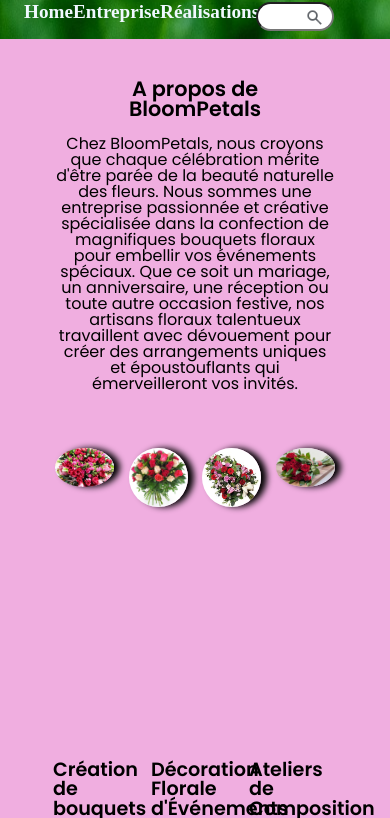
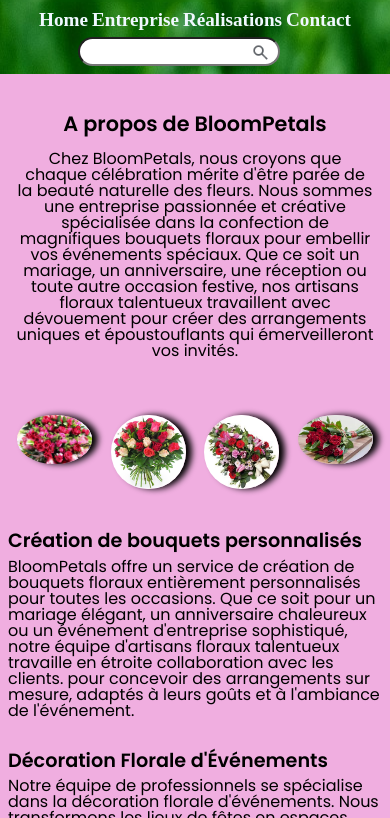
Before and after one commit to Bossola-Yannick/LaPlateforme, a plain HTML site: page Fleuriste/index.html in a window 390 px wide. Shown: the part 78-896 px from the top of the page. Drawn offline with Linux system fonts and the light colour scheme; a web font is replaced by a local one.

Commit message:
feat: :lipstick: add responsive disign

```diff
--- a/Fleuriste/styles/index.css
+++ b/Fleuriste/styles/index.css
@@ -37,3 +37,22 @@
   font-weight: 600;
   padding-bottom: 0.5rem;
 }
+
+/*----------------MEDIA QUERY-------------------*/
+
+@media screen and (max-width: 600px) {
+  .images {
+    padding-bottom: 0.3rem;
+  }
+  .cardImage {
+    height: 7rem;
+  }
+  .service {
+    flex-direction: column;
+    margin: 0;
+  }
+  .serviceItem {
+    width: 100%;
+    padding-bottom: 2rem;
+  }
+}
--- a/Fleuriste/styles/nav.css
+++ b/Fleuriste/styles/nav.css
@@ -62,4 +62,49 @@ main {
   padding: 0 3rem;
   background-color: rgb(240, 174, 224);
   cursor: default;
+  min-height: 77vh;
 }
+body {
+  display: flex;
+  flex-direction: column;
+  justify-content: space-between;
+}
+
+/*----------------MEDIA QUERY-------------------*/
+
+@media screen and (max-width: 600px) {
+  .under-title {
+    flex-direction: column;
+    padding-right: 0rem;
+  }
+  .nav-bar {
+    width: 90%;
+    margin: 0 auto;
+    padding: 0.5rem 0;
+  }
+  .search {
+    width: 60%;
+    margin: 0 auto;
+  }
+  main {
+    padding: 0 0.5rem;
+  }
+}
+@media screen and (max-width: 900px) {
+  .name-company {
+    width: 90%;
+  }
+  .under-title {
+    flex-direction: column;
+    padding-right: 0rem;
+  }
+  .nav-bar {
+    width: 80%;
+    margin: 0 auto;
+    padding: 0.5rem 0;
+  }
+  .search {
+    width: 60%;
+    margin: 0 auto;
+  }
+}
```
Also changed, not shown: Fleuriste/entreprise.html (+2 -2 lines), Fleuriste/styles/contact.css (+13 -0 lines), Fleuriste/styles/realisation.css (+16 -1 lines).
